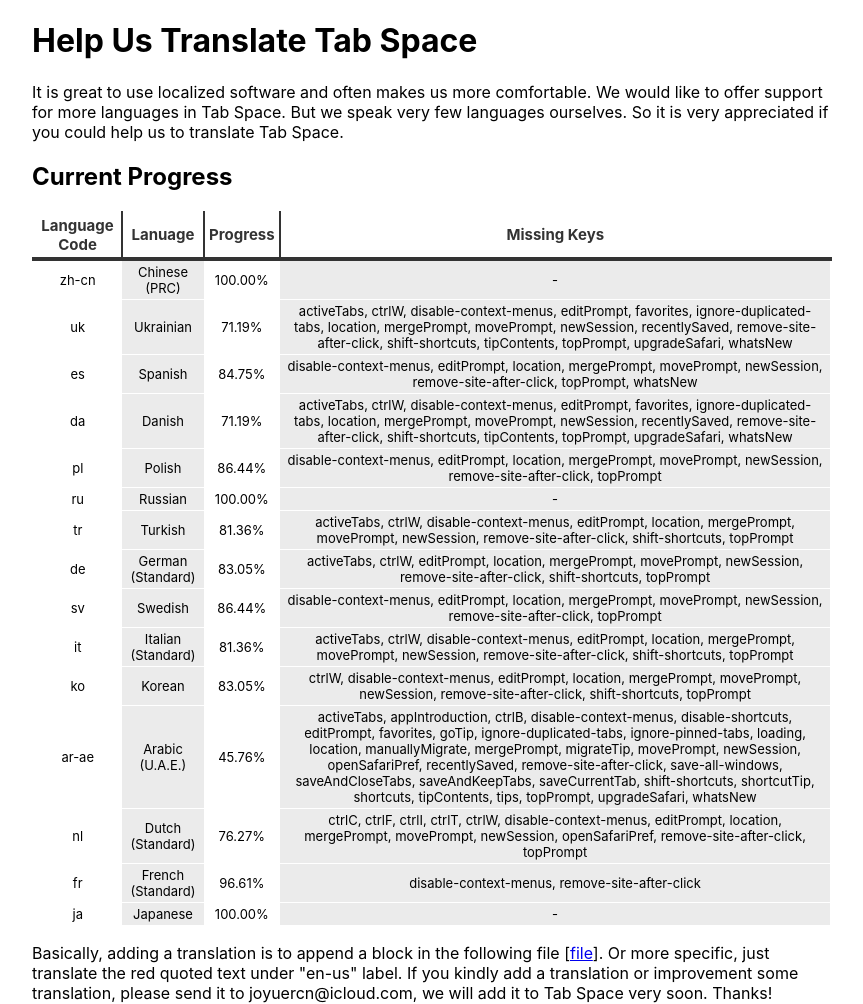
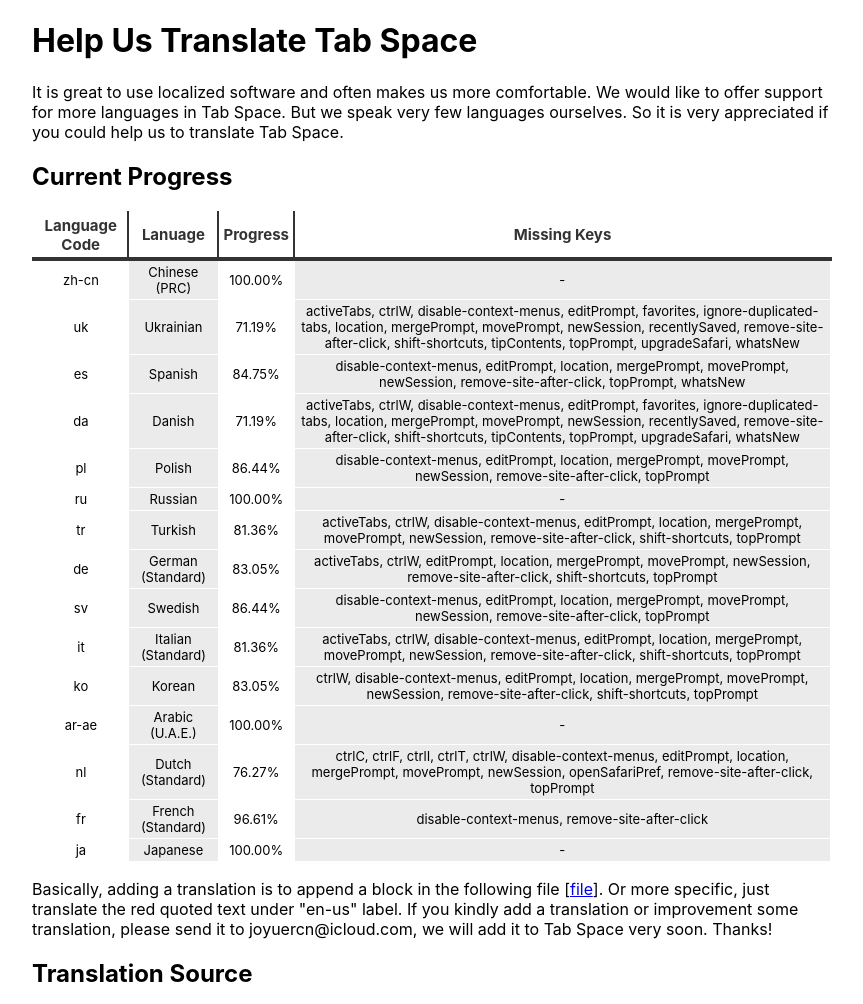
Before and after one commit to yuanzhoucq/Tab-Space, a Jekyll site: the page translate.html, which Jekyll copies as it is, in a window 1280 px wide, cut to the strip 0-1004 px from the top of the page. Shown: the whole strip, without its empty margins (208-1071 px from the left). Built offline with Jekyll 4.4.1, drawn with Linux system fonts in a browser that asks for light colours.

Commit message:
update Arabic translation

```diff
--- a/translate.html
+++ b/translate.html
@@ -79,7 +79,7 @@
 <tr ><td class="lang-td td_text">sv</td><td class="name-td td_text">Swedish</td><td class="progress-td td_text">86.44%</td><td class="missingkeys-td td_text">disable-context-menus, editPrompt, location, mergePrompt, movePrompt, newSession, remove-site-after-click, topPrompt</td></tr>
 <tr ><td class="lang-td td_text">it</td><td class="name-td td_text">Italian (Standard)</td><td class="progress-td td_text">81.36%</td><td class="missingkeys-td td_text">activeTabs, ctrlW, disable-context-menus, editPrompt, location, mergePrompt, movePrompt, newSession, remove-site-after-click, shift-shortcuts, topPrompt</td></tr>
 <tr ><td class="lang-td td_text">ko</td><td class="name-td td_text">Korean</td><td class="progress-td td_text">83.05%</td><td class="missingkeys-td td_text">ctrlW, disable-context-menus, editPrompt, location, mergePrompt, movePrompt, newSession, remove-site-after-click, shift-shortcuts, topPrompt</td></tr>
-<tr ><td class="lang-td td_text">ar-ae</td><td class="name-td td_text">Arabic (U.A.E.)</td><td class="progress-td td_text">45.76%</td><td class="missingkeys-td td_text">activeTabs, appIntroduction, ctrlB, disable-context-menus, disable-shortcuts, editPrompt, favorites, goTip, ignore-duplicated-tabs, ignore-pinned-tabs, loading, location, manuallyMigrate, mergePrompt, migrateTip, movePrompt, newSession, openSafariPref, recentlySaved, remove-site-after-click, save-all-windows, saveAndCloseTabs, saveAndKeepTabs, saveCurrentTab, shift-shortcuts, shortcutTip, shortcuts, tipContents, tips, topPrompt, upgradeSafari, whatsNew</td></tr>
+<tr ><td class="lang-td td_text">ar-ae</td><td class="name-td td_text">Arabic (U.A.E.)</td><td class="progress-td td_text">100.00%</td><td class="missingkeys-td td_text">-</td></tr>
 <tr ><td class="lang-td td_text">nl</td><td class="name-td td_text">Dutch (Standard)</td><td class="progress-td td_text">76.27%</td><td class="missingkeys-td td_text">ctrlC, ctrlF, ctrlI, ctrlT, ctrlW, disable-context-menus, editPrompt, location, mergePrompt, movePrompt, newSession, openSafariPref, remove-site-after-click, topPrompt</td></tr>
 <tr ><td class="lang-td td_text">fr</td><td class="name-td td_text">French (Standard)</td><td class="progress-td td_text">96.61%</td><td class="missingkeys-td td_text">disable-context-menus, remove-site-after-click</td></tr>
 <tr ><td class="lang-td td_text">ja</td><td class="name-td td_text">Japanese</td><td class="progress-td td_text">100.00%</td><td class="missingkeys-td td_text">-</td></tr></tbody></table>
```
